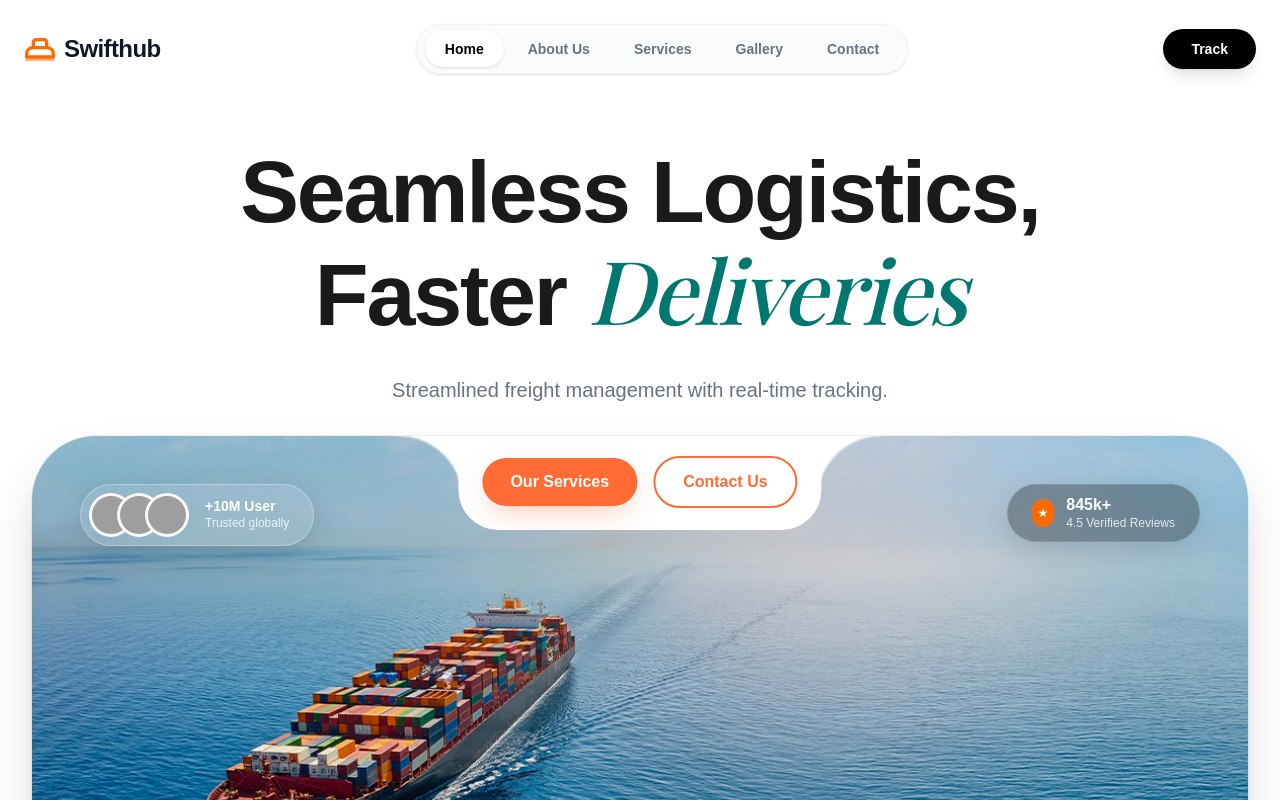
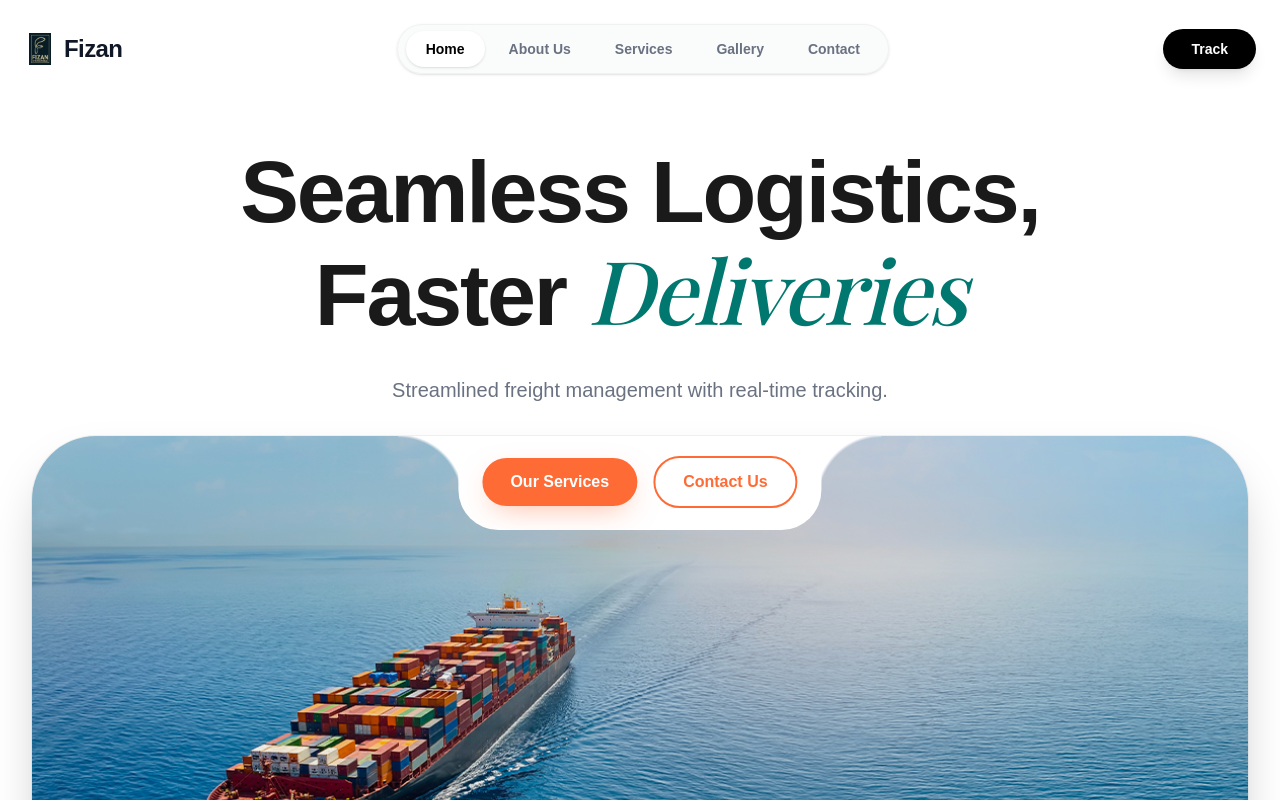
Before and after one commit to Shibilipadalath/logistic-web, a Next.js app: page / in a window 1280 px wide. Shown: the top 800 px of the page. Built offline with nearby package versions, Linux system fonts and the light colour scheme; grey boxes are pictures that could not be loaded; a web font is replaced by a local one.

Commit message:
logo added

```diff
--- a/src/app/layout.tsx
+++ b/src/app/layout.tsx
@@ -23,7 +23,7 @@ const geistMono = Geist_Mono({
 });
 
 export const metadata: Metadata = {
-  title: "Swifthub - Seamless Logistics",
+  title: "Fizan - Seamless Logistics",
   description: "Streamlined freight management with real-time tracking.",
 };
 
--- a/src/components/Footer.tsx
+++ b/src/components/Footer.tsx
@@ -1,4 +1,5 @@
 import React from 'react';
+import Image from "next/image";
 
 export default function Footer() {
     return (
@@ -6,7 +7,7 @@ export default function Footer() {
             {/* Background Text Overlay - Subtle and Large */}
             <div className="absolute opacity-[0.03] bottom-0 left-0 w-full select-none pointer-events-none overflow-hidden">
                 <span className="text-[20rem] md:text-[30rem] font-bold whitespace-nowrap leading-none tracking-tighter text-white block text-center translate-y-1/3">
-                    Swifthub
+                    Fizan
                 </span>
             </div>
 
@@ -17,12 +18,15 @@ export default function Footer() {
                     <div className="lg:col-span-4">
                         <div className="flex items-center gap-2 mb-6">
                             {/* Logo Icon */}
-                            <div className="w-10 h-10 bg-orange-500 rounded-lg flex items-center justify-center text-white">
-                                <svg className="w-6 h-6" fill="none" stroke="currentColor" viewBox="0 0 24 24">
-                                    <path strokeLinecap="round" strokeLinejoin="round" strokeWidth={2} d="M13 10V3L4 14h7v7l9-11h-7z" />
-                                </svg>
+                            <div className="w-10 h-10 relative flex items-center justify-center">
+                                <Image
+                                    src="/logo.png"
+                                    alt="Fizan Logo"
+                                    fill
+                                    className="object-contain"
+                                />
                             </div>
-                            <span className="text-2xl font-bold tracking-tight">Swifthub</span>
+                            <span className="text-2xl font-bold tracking-tight">Fizan</span>
                         </div>
 
                         <p className="text-gray-400 leading-relaxed mb-8 max-w-sm">
@@ -99,7 +103,7 @@ export default function Footer() {
                                 <svg className="w-5 h-5 text-orange-500" fill="none" stroke="currentColor" viewBox="0 0 24 24">
                                     <path strokeLinecap="round" strokeLinejoin="round" strokeWidth={2} d="M3 8l7.89 5.26a2 2 0 002.22 0L21 8M5 19h14a2 2 0 002-2V7a2 2 0 00-2-2H5a2 2 0 00-2 2v10a2 2 0 002 2z" />
                                 </svg>
-                                <span>swifthub12@gmail.com</span>
+                                <span>contact@fizan.com</span>
                             </div>
                         </div>
                     </div>
@@ -108,7 +112,7 @@ export default function Footer() {
 
                 {/* Footer Bottom */}
                 <div className="border-t border-white/10 pt-8 flex flex-col md:flex-row justify-center items-center text-sm text-gray-500">
-                    <p>© Swifthub 2025. Designed by <span className="text-orange-500">Opndoo</span></p>
+                    <p>© Fizan 2025. Designed by <span className="text-orange-500">Opndoo</span></p>
                 </div>
             </div>
         </footer>
--- a/src/components/Header.tsx
+++ b/src/components/Header.tsx
@@ -1,4 +1,5 @@
 import Link from "next/link";
+import Image from "next/image";
 
 export default function Header() {
   return (
@@ -6,28 +7,16 @@ export default function Header() {
       <div className="max-w-7xl mx-auto px-6 flex items-center justify-between">
         {/* Logo */}
         <Link href="/" className="flex items-center gap-2 group">
-          <div className="text-orange-500">
-            {/* Ship/Logistics Icon */}
-            <svg
-              width="32"
-              height="32"
-              viewBox="0 0 24 24"
-              fill="none"
-              stroke="currentColor"
-              strokeWidth="2.5"
-              strokeLinecap="round"
-              strokeLinejoin="round"
-            >
-              {/* Simplified ship hull */}
-              <path d="M2 16c0-3 2-5 5-5h10c3 0 5 2 5 5v2H2v-2z" />
-              {/* Cabin/Bridge */}
-              <path d="M7 11V7a2 2 0 0 1 2-2h6a2 2 0 0 1 2 2v4" />
-              {/* Water lines */}
-              <path d="M2 20h20" strokeWidth="2" className="opacity-50" />
-            </svg>
+          <div className="relative w-8 h-8">
+            <Image
+              src="/logo.png"
+              alt="Fizan Logo"
+              fill
+              className="object-contain"
+            />
           </div>
           <span className="text-2xl font-bold text-gray-900 tracking-tight">
-            Swifthub
+            Fizan
           </span>
         </Link>
 
--- a/src/components/Hero.tsx
+++ b/src/components/Hero.tsx
@@ -63,45 +63,9 @@ export default function Hero() {
           ></div>
         </div>
 
-        {/* Floating Badge Left: Users */}
-        <div className="absolute top-8 left-8 md:top-12 md:left-12 bg-white/10 backdrop-blur-xl border border-white/30 p-2 pr-6 rounded-full flex items-center gap-4 shadow-[0_8px_30px_rgb(0,0,0,0.12)] transition-transform hover:scale-105 cursor-default">
-          <div className="flex -space-x-4">
-            {[1, 2, 3].map((id) => (
-              <div
-                key={id}
-                className="w-11 h-11 rounded-full border-[3px] border-white/80 overflow-hidden relative bg-gray-200"
-              >
-                <Image
-                  src={`https://i.pravatar.cc/100?img=${10 + id}`}
-                  alt="User"
-                  fill
-                  className="object-cover"
-                />
-              </div>
-            ))}
-          </div>
-          <div className="text-left">
-            <span className="block text-white font-bold text-sm leading-tight">
-              +10M User
-            </span>
-            <span className="block text-white/80 text-xs">
-              Trusted globally
-            </span>
-          </div>
-        </div>
 
-        {/* Floating Badge Right: Reviews */}
-        <div className="absolute top-8 right-8 md:top-12 md:right-12 bg-black/30 backdrop-blur-xl border border-white/10 p-2.5 px-6 rounded-full flex items-center gap-3 text-white shadow-[0_8px_30px_rgb(0,0,0,0.12)] transition-transform hover:scale-105 cursor-default">
-          <div className="bg-orange-500 rounded-full p-1.5">
-            <span className="text-white text-xs block">★</span>
-          </div>
-          <div className="flex flex-col text-left">
-            <span className="font-bold text-base leading-tight">845k+</span>
-            <span className="opacity-80 text-xs font-medium">
-              4.5 Verified Reviews
-            </span>
-          </div>
-        </div>
+
+
       </div>
     </section>
   );
```
Also changed, not shown: public/logo.png (added).
